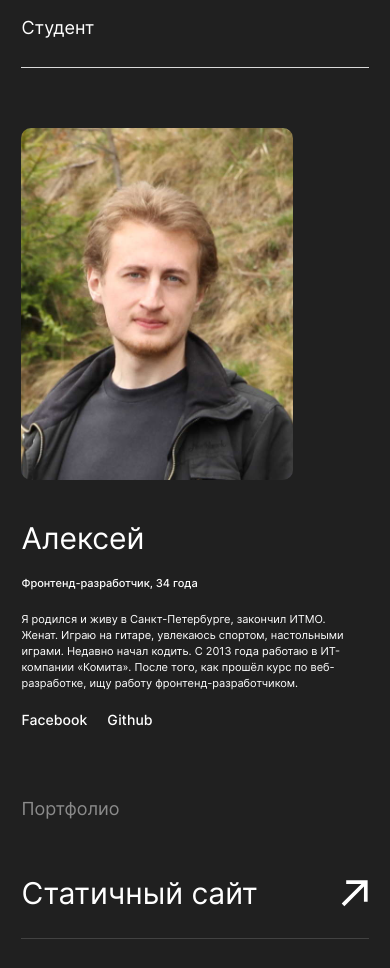
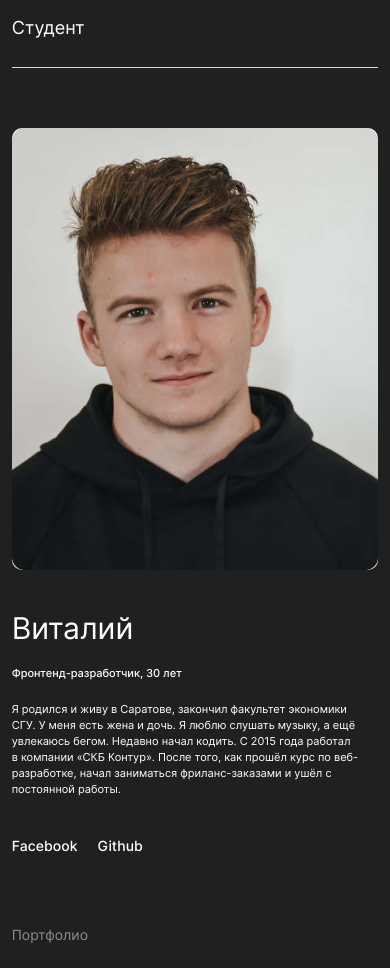
Before and after one commit to ialse/movies-explorer-frontend, a React (Create React App) app: page / in a window 390 px wide. Shown: the part 2060-3028 px from the top of the page. Built offline with nearby package versions, Linux system fonts and the light colour scheme.

Commit message:
Доделал адаптив для главной страницы

```diff
--- a/src/components/AboutMe/AboutMe.css
+++ b/src/components/AboutMe/AboutMe.css
@@ -87,12 +87,28 @@
 }
 
 @media screen and (max-width: 850px) {
+  .about-me__textblock {
+    max-width: 364px;
+  }
+}
 
+@media screen and (max-width: 720px) {
+  .about-me__main {
+    flex-direction: column;
+    margin-top: 60px;
+  }
+
+  .about-me__fotoblock {
+    order: -1;
+    width: 80%;
+    height: auto;
+    margin: 0 auto 40px auto;
+  }
 }
 
 @media screen and (max-width: 450px) {
   .about-me__container {
-    padding: 70px 5.5%;
+    padding: 70px 3%;
   }
 
   .about-me__title {
@@ -103,16 +119,9 @@
     margin-top: 28px;
   }
 
-  .about-me__main {
-    flex-direction: column;
-    margin-top: 60px;
-  }
-
   .about-me__fotoblock {
     order: -1;
-    width: 272px;
-    height: 352px;
-    margin-bottom: 40px;
+    width: 100%;
   }
 
   .about-me__name {
@@ -129,6 +138,6 @@
   .about-me__details {
     font-size: 11px;
     line-height: 1.45;
-    margin: 20px 0 20px 0;
+    margin: 20px 0 40px 0;
   }
 }
--- a/src/components/AboutMe/AboutMe.js
+++ b/src/components/AboutMe/AboutMe.js
@@ -1,5 +1,5 @@
 import './AboutMe.css';
-import myfoto from '../../images/myfoto.jpg';
+import myfoto from '../../images/foto.jpg';
 
 function AboutMe() {
     return (
@@ -9,11 +9,11 @@ function AboutMe() {
                 <div className="about-me__line"></div>
                 <div className="about-me__main">
                     <div className="about-me__textblock">
-                        <h3 className="about-me__name">Алексей</h3>
-                        <p className="about-me__specialty">Фронтенд-разработчик, 34 года</p>
-                        <p className="about-me__details">Я родился и живу в Санкт-Петербурге, закончил ИТМО. Женат. Играю на гитаре, увлекаюсь спортом, настольными играми. Недавно начал кодить. С 2013 года работаю в ИТ-компании «Комита». После того, как прошёл курс по веб-разработке, ищу работу фронтенд-разработчиком.</p>
+                        <h3 className="about-me__name">Виталий</h3>
+                        <p className="about-me__specialty">Фронтенд-разработчик, 30 лет</p>
+                        <p className="about-me__details">Я родился и живу в Саратове, закончил факультет экономики СГУ. У меня есть жена и дочь. Я люблю слушать музыку, а ещё увлекаюсь бегом. Недавно начал кодить. С 2015 года работал в компании «СКБ Контур». После того, как прошёл курс по веб-разработке, начал заниматься фриланс-заказами и ушёл с постоянной работы.</p>
                         <div className="about-me__links">
-                            <a className="about-me__link" href="https://vk.com/id35075128" target="_blank">Facebook</a>
+                            <a className="about-me__link" href="https://facebook.com" target="_blank">Facebook</a>
                             <a className="about-me__link" href="https://github.com/ialse" target="_blank">Github</a>
                         </div>
                     </div>
--- a/src/components/AboutProject/AboutProject.css
+++ b/src/components/AboutProject/AboutProject.css
@@ -92,7 +92,7 @@
 
 @media screen and (max-width: 850px) {
     .about-project__container {
-        padding: 90px 5.5%;
+        padding: 90px 3%;
     }
 
     .about-project__title {
--- a/src/components/Footer/Footer.css
+++ b/src/components/Footer/Footer.css
@@ -1,5 +1,4 @@
 .footer {
-    padding: 79px 0 20px 0;
     background: #202020;
     color: #fff;
     width: 100%;
@@ -7,12 +6,12 @@
 }
 
 .footer__container {
+    padding: 79px 5.5% 20px 5.5%;
     max-width: 1280px;
-    padding: 0 5.5%;
     margin: auto;
 }
 
-.footer__text{
+.footer__text {
     font-size: 13px;
     line-height: 1.21;
     font-weight: 400;
@@ -57,3 +56,48 @@
     opacity: 0.4;
     transition: opacity 0.5s ease-out;
 }
+
+@media screen and (max-width: 450px) {
+    .footer__container {
+        padding: 79px 3% 10px 3%;
+    }
+
+    .footer__text {
+        font-size: 12px;
+    }
+
+    .footer__line {
+        margin: 21px 0 30px 0;
+    }
+
+    .footer__main {
+        flex-direction: column;
+        align-items: center;
+    }
+
+    .footer__links {
+        font-size: 12px;
+        order: -1;
+        display: flex;
+        flex-direction: column;
+        align-items: center;
+    }
+
+    .footer__link {
+        margin: 0 0 12px 0;
+    }
+
+    .footer__copyright {
+        font-size: 12px;
+        margin-top: 18px;
+        color: #8b8b8b;
+    }
+
+    .footer__link_facebook {
+        order: 2;
+    }
+
+    .footer__link_github {
+        order: 1;
+    }
+}
--- a/src/components/Footer/Footer.js
+++ b/src/components/Footer/Footer.js
@@ -10,8 +10,8 @@ function Footer() {
                     <p className="footer__copyright">&copy; 2021</p>
                     <div className="footer__links">
                         <a className="footer__link" href="https://github.com/ialse/how-to-learn" target="_blank">Яндекс.Практикум</a>
-                        <a className="footer__link" href="https://vk.com/id35075128" target="_blank">Facebook</a>
-                        <a className="footer__link" href="https://github.com/ialse" target="_blank">Github</a>
+                        <a className="footer__link footer__link_facebook" href="https://vk.com/id35075128" target="_blank">Facebook</a>
+                        <a className="footer__link footer__link_github" href="https://github.com/ialse" target="_blank">Github</a>
                     </div>
                 </div>
             </div>
--- a/src/components/Portfolio/Portfolio.css
+++ b/src/components/Portfolio/Portfolio.css
@@ -52,3 +52,25 @@
     opacity: 0.4;
     transition: opacity 0.5s ease-out;
 }
+
+@media screen and (max-width: 450px) {
+    .portfolio__container {
+        padding: 0 3% 70px 3%;
+    }
+
+    .portfolio__title {
+        font-size: 14px;
+        line-height: 1.43;
+        margin: 0 0 40px 0;
+    }
+
+    .portfolio__name-site {
+        font-size: 18px;
+        line-height: 1.55;
+    }
+
+    .portfolio__link-site {
+        height: 28px;
+        width: 18px;
+    }
+}
--- a/src/components/Techs/Techs.css
+++ b/src/components/Techs/Techs.css
@@ -94,7 +94,7 @@
 
 @media screen and (max-width: 450px) {
   .techs__container {
-    padding: 70px 5.5%;
+    padding: 70px 3%;
   }
 
   .techs__title {
```
Also changed, not shown: src/images/foto.jpg (added).
